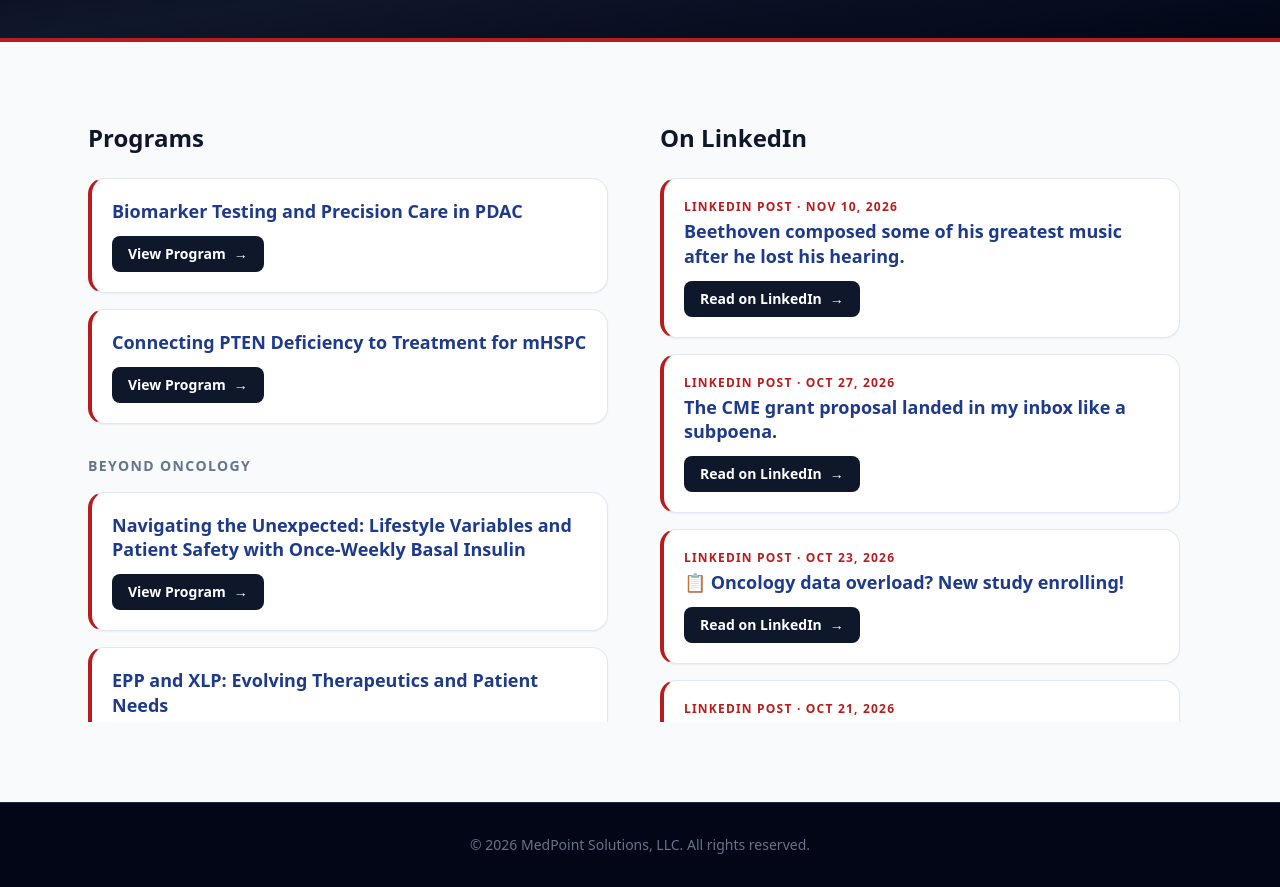
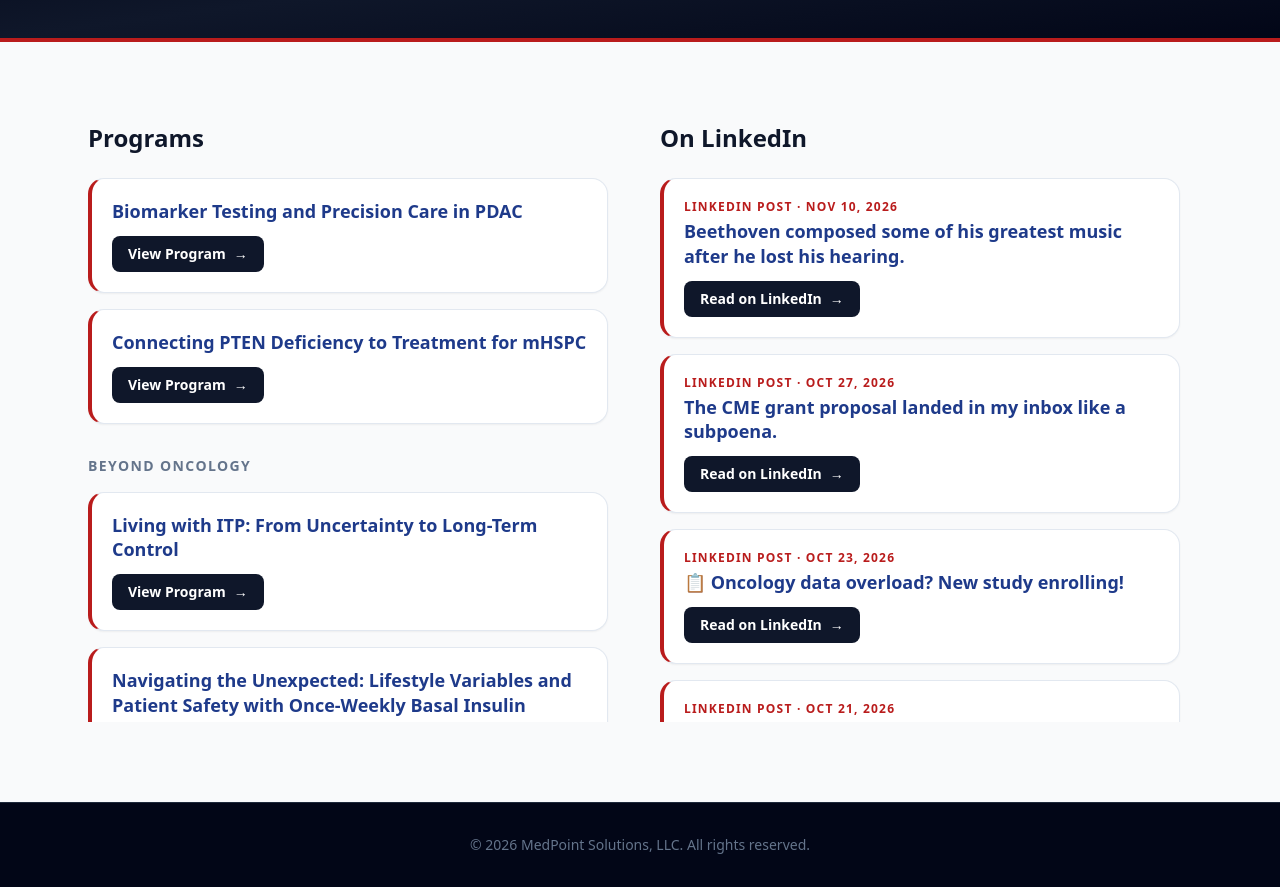
Before and after one commit to MedPoint-Solutions/website, a plain HTML site: page portfolio.html in a window 1280 px wide. Shown: the part 211-1098 px from the top of the page. Drawn offline with nearby package versions, Linux system fonts and the light colour scheme.

Commit message:
Add ITP program (NORD/MedLive) to portfolio
Co-Authored-By: Claude Opus 5.5 <noreply@anthropic.com>
Claude-Session: https://claude.ai/code/session_011MttZaGYHtNXwbKu265QJi

```diff
--- a/portfolio.html
+++ b/portfolio.html
@@ -7,7 +7,7 @@
 <link rel="icon" type="image/png" href="/favicon-32.png" sizes="32x32">
 <link rel="apple-touch-icon" href="/apple-touch-icon.png">
 <title>Portfolio | MedPoint Solutions</title>
-<meta name="description" content="Medical education programs developed by MedPoint Solutions, including CME initiatives in PDAC, EPP/XLP, mHSPC, and once-weekly basal insulin, plus clinical commentary on LinkedIn.">
+<meta name="description" content="Medical education programs developed by MedPoint Solutions, including CME initiatives in PDAC, EPP/XLP, mHSPC, ITP, and once-weekly basal insulin, plus clinical commentary on LinkedIn.">
 
 <!-- Open Graph / Link Preview -->
 <meta property="og:title" content="Programs and Commentary | MedPoint Solutions">
@@ -105,6 +105,16 @@ View Program <span>→</span>
 </a>
 </div>
 <h3 class="text-sm font-bold tracking-widest text-slate-500 uppercase pt-4">Beyond Oncology</h3>
+<div class="bg-white rounded-2xl border border-slate-200 border-l-4 border-l-red-700 p-5 shadow-sm hover:shadow-md transition-shadow flex flex-col gap-3">
+<div>
+<h3 class="text-lg font-bold text-blue-900 leading-snug">Living with ITP: From Uncertainty to Long-Term Control</h3>
+</div>
+<a href="https://www.medlive.com/nord/show/26-10-08-living-with-itp-from/qnhgi-presentation-page-"
+target="_blank" rel="noopener noreferrer"
+class="self-start inline-flex items-center gap-2 bg-slate-900 text-white text-sm font-semibold px-4 py-2 rounded-lg hover:bg-red-700 transition-colors">
+View Program <span>→</span>
+</a>
+</div>
 <div class="bg-white rounded-2xl border border-slate-200 border-l-4 border-l-red-700 p-5 shadow-sm hover:shadow-md transition-shadow flex flex-col gap-3">
 <div>
 <h3 class="text-lg font-bold text-blue-900 leading-snug">Navigating the Unexpected: Lifestyle Variables and Patient Safety with Once-Weekly Basal Insulin</h3>
```
